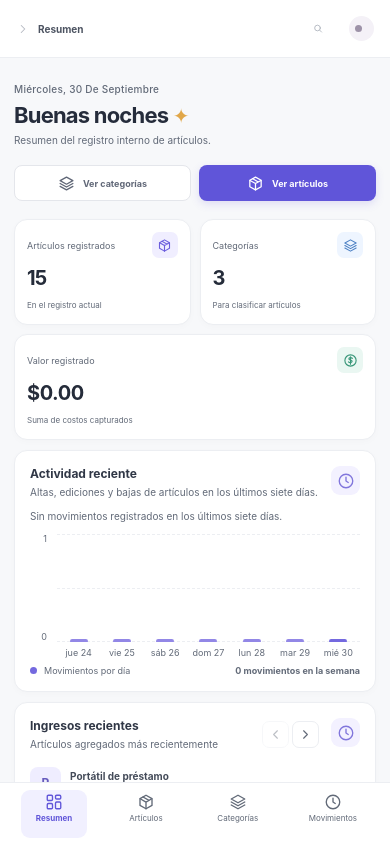
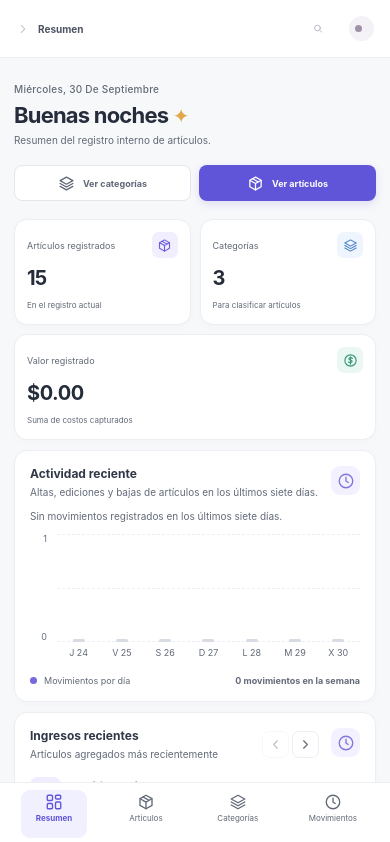
Before and after one commit to AndresMolina-Sys/InventarioWeb, a React (Vite) app: page / in a window 390 px wide. Shown: the top 842 px of the page. Built offline with nearby package versions, Linux system fonts and the light colour scheme.

Commit message:
fix(dashboard): refine activity chart
Improve responsive bars, footer spacing, and weekday labels.

```diff
--- a/src/App.tsx
+++ b/src/App.tsx
@@ -298,14 +298,14 @@ function localDateKey(date: Date): string {
 
 function buildWeeklyActivity(movements: InventoryMovement[]): WeeklyActivityDay[] {
   const today = new Date();
-  const shortDate = new Intl.DateTimeFormat("es-CR", { weekday: "short", day: "numeric" });
+  const weekdayInitials = ["D", "L", "M", "X", "J", "V", "S"];
   const longDate = new Intl.DateTimeFormat("es-CR", { weekday: "long", day: "numeric", month: "long" });
   const todayKey = localDateKey(today);
   const days = Array.from({ length: 7 }, (_, index) => {
     const date = new Date(today.getFullYear(), today.getMonth(), today.getDate() - 6 + index);
     return {
       dateKey: localDateKey(date),
-      label: shortDate.format(date).replace(/\.$/, ""),
+      label: `${weekdayInitials[date.getDay()]} ${date.getDate()}`,
       longLabel: longDate.format(date),
       count: 0,
       isToday: localDateKey(date) === todayKey,
@@ -343,7 +343,7 @@ function ActivityChart({ movements }: { movements: InventoryMovement[] }) {
         <span className="chart-gridline bottom" />
         <div className="chart-bars">
           {days.map((day) => <div className="chart-column" key={day.dateKey}>
-            <div className="bar-rail"><span className={`bar-fill${day.isToday ? " current" : ""}`} style={{ height: `${day.count / maximum * 100}%` }} /></div>
+            <div className="bar-rail"><span className={`bar-fill${day.count === 0 ? " inactive" : day.isToday ? " current" : ""}`} style={{ height: `${day.count / maximum * 100}%` }} /></div>
           </div>)}
         </div>
       </div>
--- a/src/styles.css
+++ b/src/styles.css
@@ -115,9 +115,10 @@ button:disabled { cursor: not-allowed; opacity: .58; }
 .chart-column { position: relative; z-index: 1; width: 12%; display: flex; align-items: stretch; justify-content: center; }
 .chart-x-labels { grid-column: 2; grid-row: 2; display: flex; justify-content: space-around; align-items: flex-start; color: #a1a7b1; font-size: 9px; }
 .chart-x-labels span { width: 12%; text-align: center; white-space: nowrap; }
-.bar-rail { width: 18px; height: 100%; display: flex; align-items: end; }
-.bar-fill { width: 100%; min-height: 3px; border-radius: 5px 5px 2px 2px; background: #9287e6; transition: height .4s ease; }
+.bar-rail { width: clamp(12px, 3vw, 30px); max-width: 100%; height: 100%; display: flex; align-items: end; }
+.bar-fill { width: 100%; min-height: 3px; border-radius: 999px; background: #9287e6; transition: height .4s ease; }
 .bar-fill.current { background: #7469df; }
+.bar-fill.inactive { background: #d7dbe4; }
 .chart-legend { margin-top: 2px; display: flex; align-items: center; gap: 7px; color: #959ba6; font-size: 9px; }
 .legend-dot { width: 7px; height: 7px; border-radius: 50%; background: #7469df; }
 .chart-total { margin-left: auto; color: #727988; font-weight: 650; }
@@ -244,7 +245,9 @@ button:disabled { cursor: not-allowed; opacity: .58; }
 .stats-grid-internal { grid-template-columns: repeat(3, minmax(0, 1fr)); }
 .dashboard-actions { display: flex; align-items: center; gap: 8px; }
 .internal-dashboard-grid { grid-template-columns: minmax(0, 1fr) minmax(320px, .9fr); grid-template-areas: "activity recent" "categories categories"; }
-.internal-dashboard-grid .activity-chart-panel { grid-area: activity; }
+.internal-dashboard-grid .activity-chart-panel { grid-area: activity; display: flex; flex-direction: column; }
+.internal-dashboard-grid .activity-chart-panel .chart-area { flex: 1 0 145px; height: auto; }
+.internal-dashboard-grid .activity-chart-panel .chart-legend { margin-top: auto; padding-top: 14px; }
 .internal-dashboard-grid .recent-panel { grid-area: recent; }
 .internal-dashboard-grid .category-panel { grid-area: categories; min-height: initial; }
 .stat-value-currency { letter-spacing: -.45px; white-space: nowrap; }
@@ -331,6 +334,8 @@ button:disabled { cursor: not-allowed; opacity: .58; }
   .stats-grid-internal { grid-template-columns: repeat(2, minmax(0, 1fr)); }
   .stats-grid-internal .stat-card:last-child { grid-column: 1 / -1; }
   .internal-dashboard-grid { grid-template-columns: 1fr; grid-template-areas: "activity" "recent" "categories"; }
+  .internal-dashboard-grid .activity-chart-panel .chart-area { flex: 0 0 130px; height: 130px; }
+  .internal-dashboard-grid .activity-chart-panel .chart-legend { margin-top: 12px; padding-top: 0; }
   .movement-toolbar { align-items: stretch; flex-direction: column; }
   .movement-filter { min-width: 0; width: 100%; }
   .movement-table-foot { align-items: flex-start; flex-direction: column; padding: 11px 14px; }
```
Also changed, not shown: 1 other file (tests, documents, lock files or other folders).
